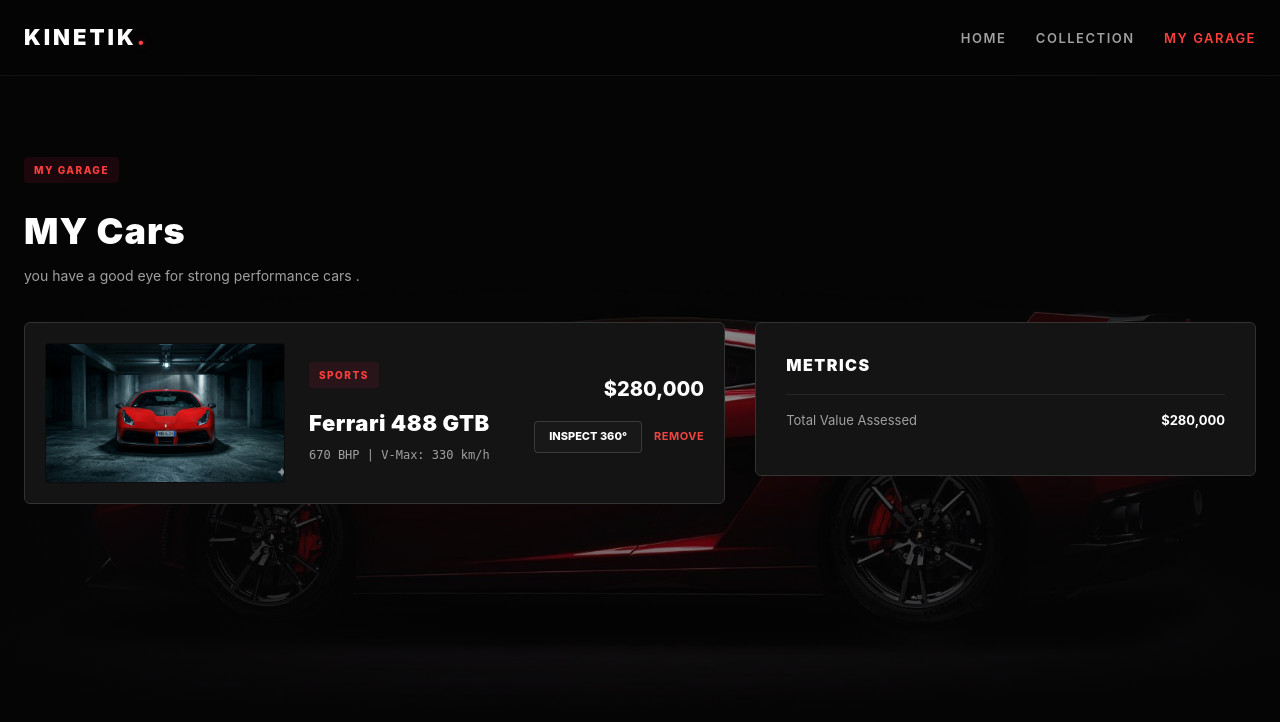
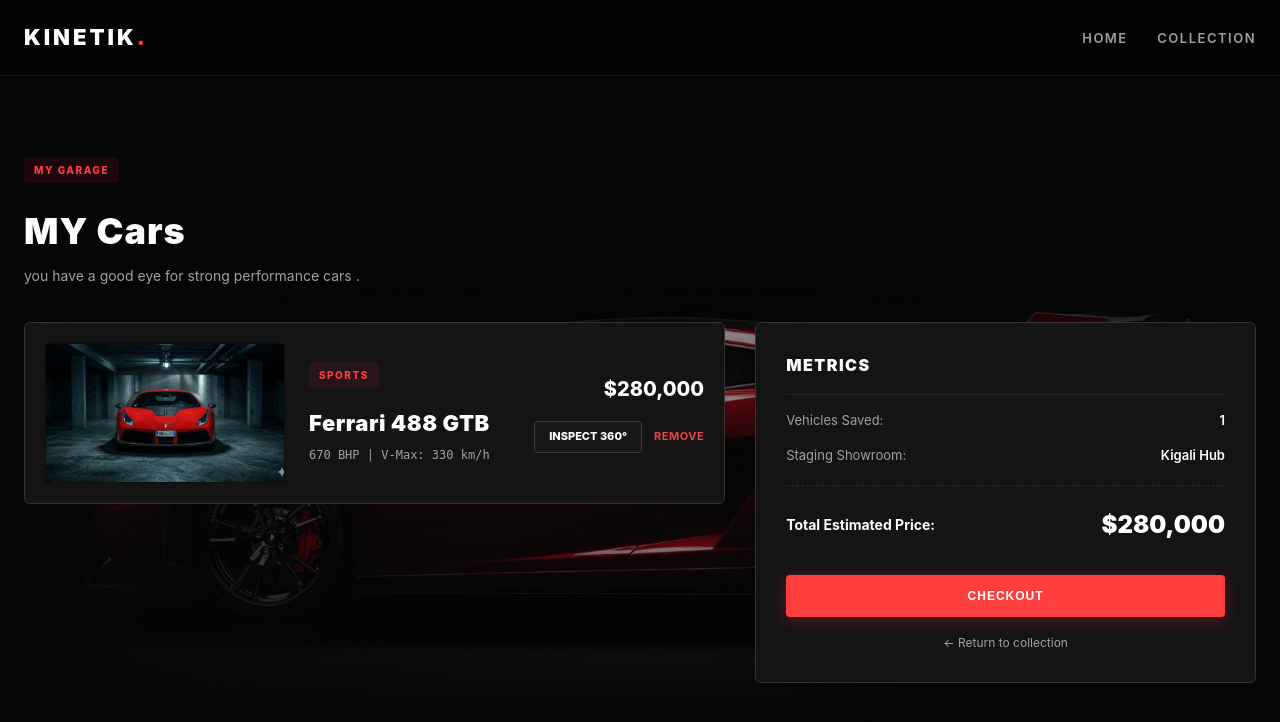
Before and after one commit to malazmohdibrahim/Kinetik, a PHP site: page /garage.php in a window 1280 px wide. Shown: the top 722 px of the page. Run offline with PHP 8.4, Linux system fonts and the light colour scheme; a user stored in the database is signed in; data comes from the database, SQL or seed files in the repository.

Commit message:
edit collection page style

```diff
--- a/src/garage.php
+++ b/src/garage.php
@@ -8,7 +8,7 @@ if (!isset($_SESSION['user_id'])) {
     exit();
 }
 
-// Systemic profile token baseline mapped dynamic from current user session
+// Systemic profile token baseline mapped dynamically from current user session
 $customerId = $_SESSION['user_id'];
 $totalPortfolioValue = 0;
 $allocatedCars = [];
@@ -78,7 +78,7 @@ try {
             <div class="nav-links">
                 <a href="index.php">home</a>
                 <a href="collection.php">Collection</a>
-                <a href="garage.php" class="active">My Garage</a>
+
             </div>
         </div>
     </nav>
@@ -129,11 +129,29 @@ try {
                         <hr style="border: 0; border-top: 1px solid rgba(255,255,255,0.08); margin: 15px 0;">
 
                         <div class="summary-row" style="display: flex; justify-content: space-between; margin-bottom: 14px; font-size: 13px;">
-                            <span style="color: var(--text-muted);">Total Value Assessed</span>
-                            <span style="font-weight: bold; color: #fff;">$<?php echo number_format($totalPortfolioValue); ?></span>
+                            <span class="summary-label" style="color: var(--text-muted);">Vehicles Saved:</span>
+                            <span class="summary-value" style="font-weight: 600; color: #fff;"><?php echo count($allocatedCars); ?></span>
+                        </div>
+
+                        <div class="summary-row" style="display: flex; justify-content: space-between; margin-bottom: 14px; font-size: 13px;">
+                            <span class="summary-label" style="color: var(--text-muted);">Staging Showroom:</span>
+                            <span class="summary-value" style="font-weight: 600; color: #fff;">Kigali Hub</span>
+                        </div>
+
+                        <div class="summary-row total-valuation-row" style="display: flex; justify-content: space-between; margin-top: 20px; padding-top: 20px; border-top: 1px dashed rgba(255,255,255,0.1);">
+                            <span class="summary-label" style="font-size: 14px; font-weight: 700; color: #fff;">Total Estimated Price:</span>
+                            <span class="summary-value" style="font-size: 24px; font-weight: 900; color: #fff;">$<?php echo number_format($totalPortfolioValue); ?></span>
+                        </div>
+
+                        <div class="summary-checkout-actions" style="margin-top: 30px;">
+                            <form action="checkout.php" method="GET">
+                                <button type="submit" class="cta-primary" style="width: 100%; border: none; padding: 14px; background: #fff; color: #000; font-weight: 800; text-transform: uppercase; font-size: 12px; letter-spacing: 1px; border-radius: 4px; cursor: pointer; transition: background 0.2s ease;">checkout</button>
+                            </form>
+                            <a href="collection.php" class="continue-showroom-link" style="display: block; text-align: center; margin-top: 16px; font-size: 12px; color: var(--text-muted); text-decoration: none;">← Return to collection</a>
                         </div>
                     </div>
                 </section>
+
             </div>
         <?php endif; ?>
     </main>
```
